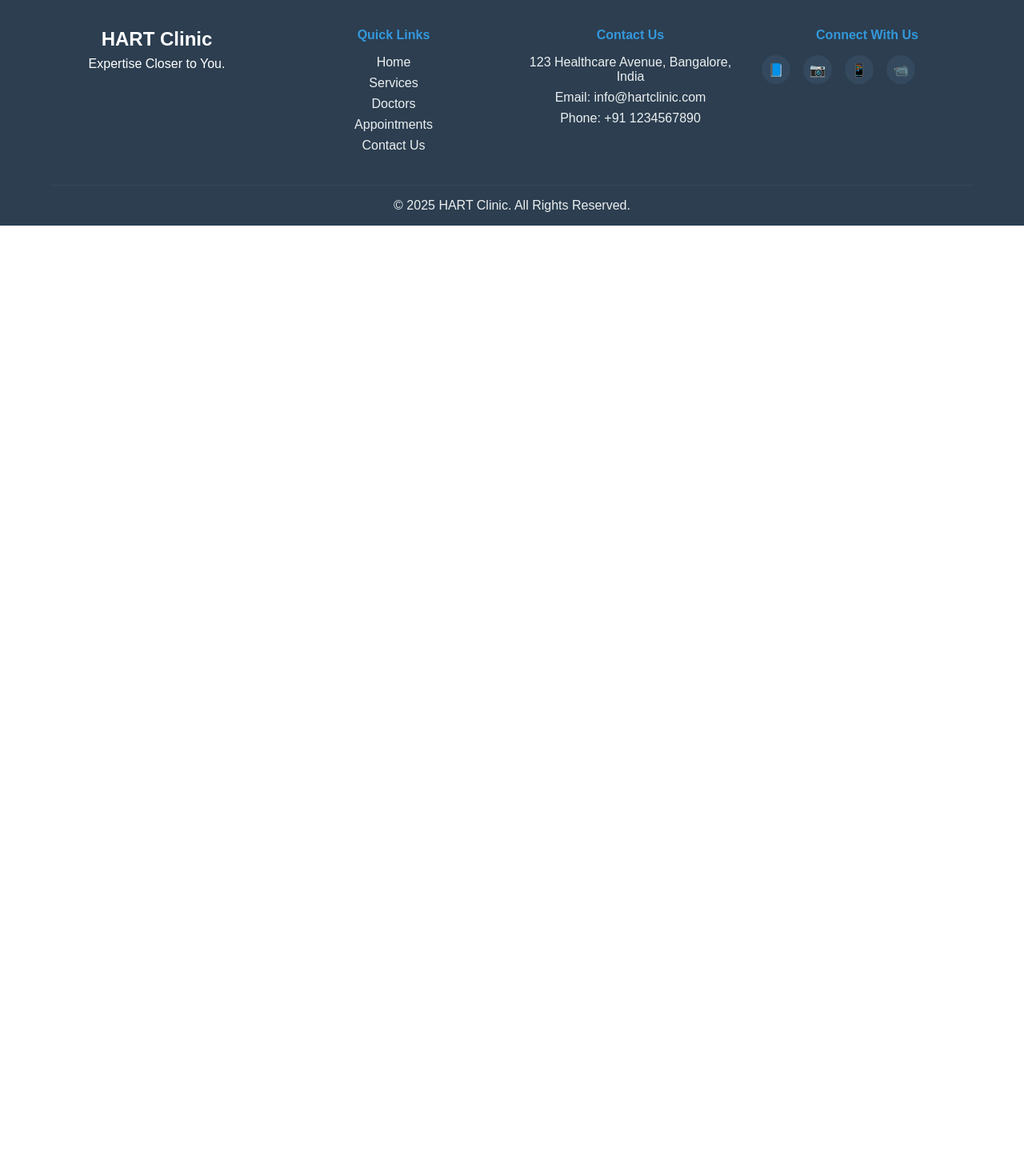
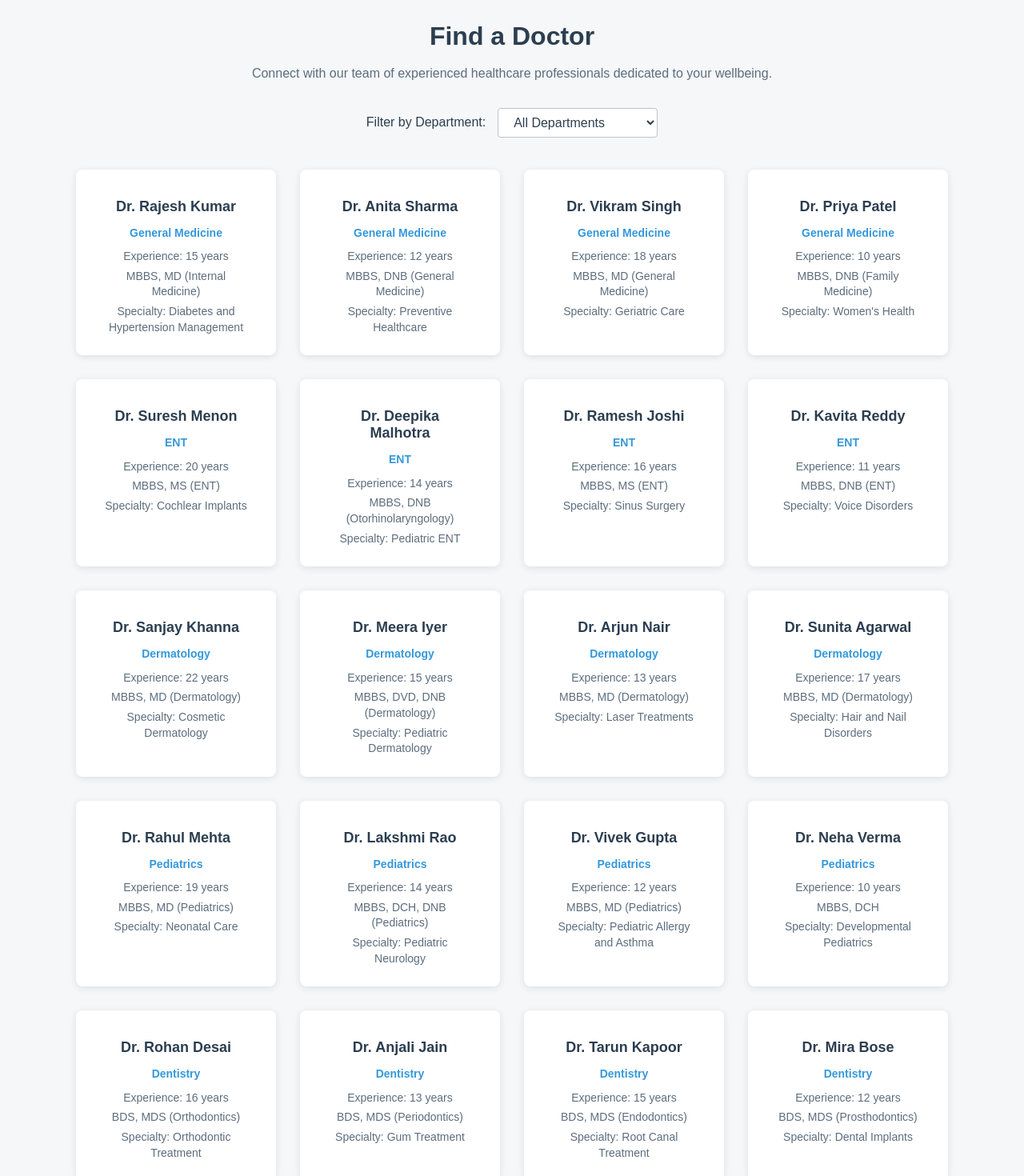
Before and after one commit to guth01/clinic-website, a React (Create React App) app: page /doctors in a window 1280 px wide. Shown: the part 160-1630 px from the top of the page at 80% size. Before the commit the page ends 800 px from the top, so only its background shows below. Built offline with nearby package versions, Linux system fonts and the light colour scheme.

Commit message:
DoctorsPage

```diff
--- a/src/App.js
+++ b/src/App.js
@@ -1,6 +1,7 @@
 import React from 'react';
 import { BrowserRouter as Router, Routes, Route } from 'react-router-dom';
 import HomePage from './main_pages/HomePge.js';
+import DoctorsPage from './main_pages/DoctorsPage.js';  // Import the new DoctorsPage component
 import Header from './components/Header.js';
 import Footer from './components/Footer.js';
 import './App.css';
@@ -12,10 +13,10 @@ function App() {
         <Header />
         <Routes>
           <Route path="/" element={<HomePage />} />
+          <Route path="/doctors" element={<DoctorsPage />} />  {/* Add the route for DoctorsPage */}
           {/* Future routes will be added here */}
           {/*
             <Route path="/services" element={<ServicesPage />} />
-            <Route path="/doctors" element={<DoctorsPage />} />
             <Route path="/symptoms" element={<SymptomsPage />} />
             <Route path="/book-test" element={<BookTestPage />} />
             <Route path="/contact" element={<ContactPage />} />
--- /dev/null
+++ b/src/main_pages/DoctorsPage.js
@@ -0,0 +1,298 @@
+import React, { useState } from 'react';
+import './DoctorsPages.css';
+
+const DoctorsPage = () => {
+  const doctors = [
+    // General Medicine
+    {
+      id: 1,
+      name: "Dr. Rajesh Kumar",
+      department: "General Medicine",
+      experience: "15 years",
+      education: "MBBS, MD (Internal Medicine)",
+      specialty: "Diabetes and Hypertension Management"
+    },
+    {
+      id: 2,
+      name: "Dr. Anita Sharma",
+      department: "General Medicine",
+      experience: "12 years",
+      education: "MBBS, DNB (General Medicine)",
+      specialty: "Preventive Healthcare"
+    },
+    {
+      id: 3,
+      name: "Dr. Vikram Singh",
+      department: "General Medicine",
+      experience: "18 years",
+      education: "MBBS, MD (General Medicine)",
+      specialty: "Geriatric Care"
+    },
+    {
+      id: 4,
+      name: "Dr. Priya Patel",
+      department: "General Medicine",
+      experience: "10 years",
+      education: "MBBS, DNB (Family Medicine)",
+      specialty: "Women's Health"
+    },
+
+    // ENT
+    {
+      id: 5,
+      name: "Dr. Suresh Menon",
+      department: "ENT",
+      experience: "20 years",
+      education: "MBBS, MS (ENT)",
+      specialty: "Cochlear Implants"
+    },
+    {
+      id: 6,
+      name: "Dr. Deepika Malhotra",
+      department: "ENT",
+      experience: "14 years",
+      education: "MBBS, DNB (Otorhinolaryngology)",
+      specialty: "Pediatric ENT"
+    },
+    {
+      id: 7,
+      name: "Dr. Ramesh Joshi",
+      department: "ENT",
+      experience: "16 years",
+      education: "MBBS, MS (ENT)",
+      specialty: "Sinus Surgery"
+    },
+    {
+      id: 8,
+      name: "Dr. Kavita Reddy",
+      department: "ENT",
+      experience: "11 years",
+      education: "MBBS, DNB (ENT)",
+      specialty: "Voice Disorders"
+    },
+
+    // Dermatology
+    {
+      id: 9,
+      name: "Dr. Sanjay Khanna",
+      department: "Dermatology",
+      experience: "22 years",
+      education: "MBBS, MD (Dermatology)",
+      specialty: "Cosmetic Dermatology"
+    },
+    {
+      id: 10,
+      name: "Dr. Meera Iyer",
+      department: "Dermatology",
+      experience: "15 years",
+      education: "MBBS, DVD, DNB (Dermatology)",
+      specialty: "Pediatric Dermatology"
+    },
+    {
+      id: 11,
+      name: "Dr. Arjun Nair",
+      department: "Dermatology",
+      experience: "13 years",
+      education: "MBBS, MD (Dermatology)",
+      specialty: "Laser Treatments"
+    },
+    {
+      id: 12,
+      name: "Dr. Sunita Agarwal",
+      department: "Dermatology",
+      experience: "17 years",
+      education: "MBBS, MD (Dermatology)",
+      specialty: "Hair and Nail Disorders"
+    },
+
+    // Pediatrics
+    {
+      id: 13,
+      name: "Dr. Rahul Mehta",
+      department: "Pediatrics",
+      experience: "19 years",
+      education: "MBBS, MD (Pediatrics)",
+      specialty: "Neonatal Care"
+    },
+    {
+      id: 14,
+      name: "Dr. Lakshmi Rao",
+      department: "Pediatrics",
+      experience: "14 years",
+      education: "MBBS, DCH, DNB (Pediatrics)",
+      specialty: "Pediatric Neurology"
+    },
+    {
+      id: 15,
+      name: "Dr. Vivek Gupta",
+      department: "Pediatrics",
+      experience: "12 years",
+      education: "MBBS, MD (Pediatrics)",
+      specialty: "Pediatric Allergy and Asthma"
+    },
+    {
+      id: 16,
+      name: "Dr. Neha Verma",
+      department: "Pediatrics",
+      experience: "10 years",
+      education: "MBBS, DCH",
+      specialty: "Developmental Pediatrics"
+    },
+
+    // Dentistry
+    {
+      id: 17,
+      name: "Dr. Rohan Desai",
+      department: "Dentistry",
+      experience: "16 years",
+      education: "BDS, MDS (Orthodontics)",
+      specialty: "Orthodontic Treatment"
+    },
+    {
+      id: 18,
+      name: "Dr. Anjali Jain",
+      department: "Dentistry",
+      experience: "13 years",
+      education: "BDS, MDS (Periodontics)",
+      specialty: "Gum Treatment"
+    },
+    {
+      id: 19,
+      name: "Dr. Tarun Kapoor",
+      department: "Dentistry",
+      experience: "15 years",
+      education: "BDS, MDS (Endodontics)",
+      specialty: "Root Canal Treatment"
+    },
+    {
+      id: 20,
+      name: "Dr. Mira Bose",
+      department: "Dentistry",
+      experience: "12 years",
+      education: "BDS, MDS (Prosthodontics)",
+      specialty: "Dental Implants"
+    },
+
+    // Cardiology
+    {
+      id: 21,
+      name: "Dr. Amit Bansal",
+      department: "Cardiology",
+      experience: "23 years",
+      education: "MBBS, MD, DM (Cardiology)",
+      specialty: "Interventional Cardiology"
+    },
+    {
+      id: 22,
+      name: "Dr. Sarita Mishra",
+      department: "Cardiology",
+      experience: "19 years",
+      education: "MBBS, MD, DNB (Cardiology)",
+      specialty: "Preventive Cardiology"
+    },
+
+    // Orthopedics
+    {
+      id: 23,
+      name: "Dr. Nitin Choudhary",
+      department: "Orthopedics",
+      experience: "21 years",
+      education: "MBBS, MS (Orthopedics)",
+      specialty: "Joint Replacement"
+    },
+    {
+      id: 24,
+      name: "Dr. Pooja Sharma",
+      department: "Orthopedics",
+      experience: "16 years",
+      education: "MBBS, DNB (Orthopedics)",
+      specialty: "Sports Medicine"
+    },
+
+    // Neurology
+    {
+      id: 25,
+      name: "Dr. Alok Srivastava",
+      department: "Neurology",
+      experience: "24 years",
+      education: "MBBS, MD, DM (Neurology)",
+      specialty: "Movement Disorders"
+    },
+    {
+      id: 26,
+      name: "Dr. Rekha Menon",
+      department: "Neurology",
+      experience: "18 years",
+      education: "MBBS, MD, DNB (Neurology)",
+      specialty: "Epilepsy Management"
+    },
+
+    // Ophthalmology
+    {
+      id: 27,
+      name: "Dr. Karan Malik",
+      department: "Ophthalmology",
+      experience: "17 years",
+      education: "MBBS, MS (Ophthalmology)",
+      specialty: "Cataract Surgery"
+    },
+    {
+      id: 28,
+      name: "Dr. Shweta Gandhi",
+      department: "Ophthalmology",
+      experience: "14 years",
+      education: "MBBS, DNB (Ophthalmology)",
+      specialty: "Pediatric Ophthalmology"
+    }
+  ];
+
+  // State for filtering by department
+  const [selectedDepartment, setSelectedDepartment] = useState('');
+
+  // Get unique departments for filter options
+  const departments = [...new Set(doctors.map(doctor => doctor.department))];
+
+  // Filter doctors based on selected department
+  const filteredDoctors = selectedDepartment
+    ? doctors.filter(doctor => doctor.department === selectedDepartment)
+    : doctors;
+
+  return (
+    <div className="doctors-page">
+      <div className="doctors-header">
+        <h1>Find a Doctor</h1>
+        <p>Connect with our team of experienced healthcare professionals dedicated to your wellbeing.</p>
+
+        <div className="filter-section">
+          <label htmlFor="department-filter">Filter by Department:</label>
+          <select
+            id="department-filter"
+            value={selectedDepartment}
+            onChange={(e) => setSelectedDepartment(e.target.value)}
+          >
+            <option value="">All Departments</option>
+            {departments.map(dept => (
+              <option key={dept} value={dept}>{dept}</option>
+            ))}
+          </select>
+        </div>
+      </div>
+
+      <div className="doctors-container">
+        {filteredDoctors.map(doctor => (
+          <div key={doctor.id} className="doctor-card">
+            <div className="doctor-info">
+              <h3>{doctor.name}</h3>
+              <p className="department">{doctor.department}</p>
+              <p>Experience: {doctor.experience}</p>
+              <p>{doctor.education}</p>
+              <p>Specialty: {doctor.specialty}</p>
+            </div>
+          </div>
+        ))}
+      </div>
+    </div>
+  );
+};
+
+export default DoctorsPage;
--- /dev/null
+++ b/src/main_pages/DoctorsPages.css
@@ -0,0 +1,120 @@
+/* DoctorsPage.css */
+.doctors-page {
+    padding: 40px 20px;
+    background-color: #f5f7f8;
+    min-height: 100vh;
+  }
+
+  .doctors-header {
+    text-align: center;
+    margin-bottom: 40px;
+  }
+
+  .doctors-header h1 {
+    color: #2c3e50;
+    font-size: 32px;
+    margin-bottom: 15px;
+  }
+
+  .doctors-header p {
+    color: #5d6d7e;
+    max-width: 800px;
+    margin: 0 auto 30px;
+    line-height: 1.6;
+  }
+
+  .filter-section {
+    max-width: 400px;
+    margin: 0 auto;
+    display: flex;
+    align-items: center;
+    justify-content: center;
+    gap: 15px;
+  }
+
+  .filter-section label {
+    font-weight: 500;
+    color: #2c3e50;
+  }
+
+  .filter-section select {
+    padding: 8px 15px;
+    border: 1px solid #bdc3c7;
+    border-radius: 4px;
+    background-color: white;
+    font-size: 16px;
+    color: #2c3e50;
+    min-width: 200px;
+  }
+
+  .doctors-container {
+    display: flex;
+    flex-wrap: wrap;
+    justify-content: center;
+    gap: 30px;
+    max-width: 1200px;
+    margin: 0 auto;
+  }
+
+  .doctor-card {
+    width: 250px;
+    background-color: white;
+    border-radius: 8px;
+    overflow: hidden;
+    box-shadow: 0 2px 10px rgba(0, 0, 0, 0.1);
+    transition: transform 0.3s ease, box-shadow 0.3s ease;
+  }
+
+  .doctor-card:hover {
+    transform: translateY(-5px);
+    box-shadow: 0 5px 15px rgba(0, 0, 0, 0.15);
+  }
+
+  .doctor-info {
+    padding: 20px;
+  }
+
+  .doctor-info h3 {
+    color: #2c3e50;
+    margin: 0 0 5px 0;
+    font-size: 18px;
+  }
+
+  .doctor-info p {
+    margin: 5px 0;
+    color: #5d6d7e;
+    font-size: 14px;
+    line-height: 1.4;
+  }
+
+  .doctor-info .department {
+    color: #3498db;
+    font-weight: 600;
+    margin-bottom: 10px;
+  }
+
+
+  @media (max-width: 1200px) {
+    .doctors-container {
+      max-width: 900px;
+    }
+  }
+
+  @media (max-width: 900px) {
+    .doctors-container {
+      max-width: 600px;
+    }
+    .doctor-card {
+      width: 270px;
+    }
+  }
+
+  @media (max-width: 600px) {
+    .doctors-container {
+      max-width: 300px;
+      gap: 20px;
+    }
+    .doctor-card {
+      width: 100%;
+    }
+  }
```
